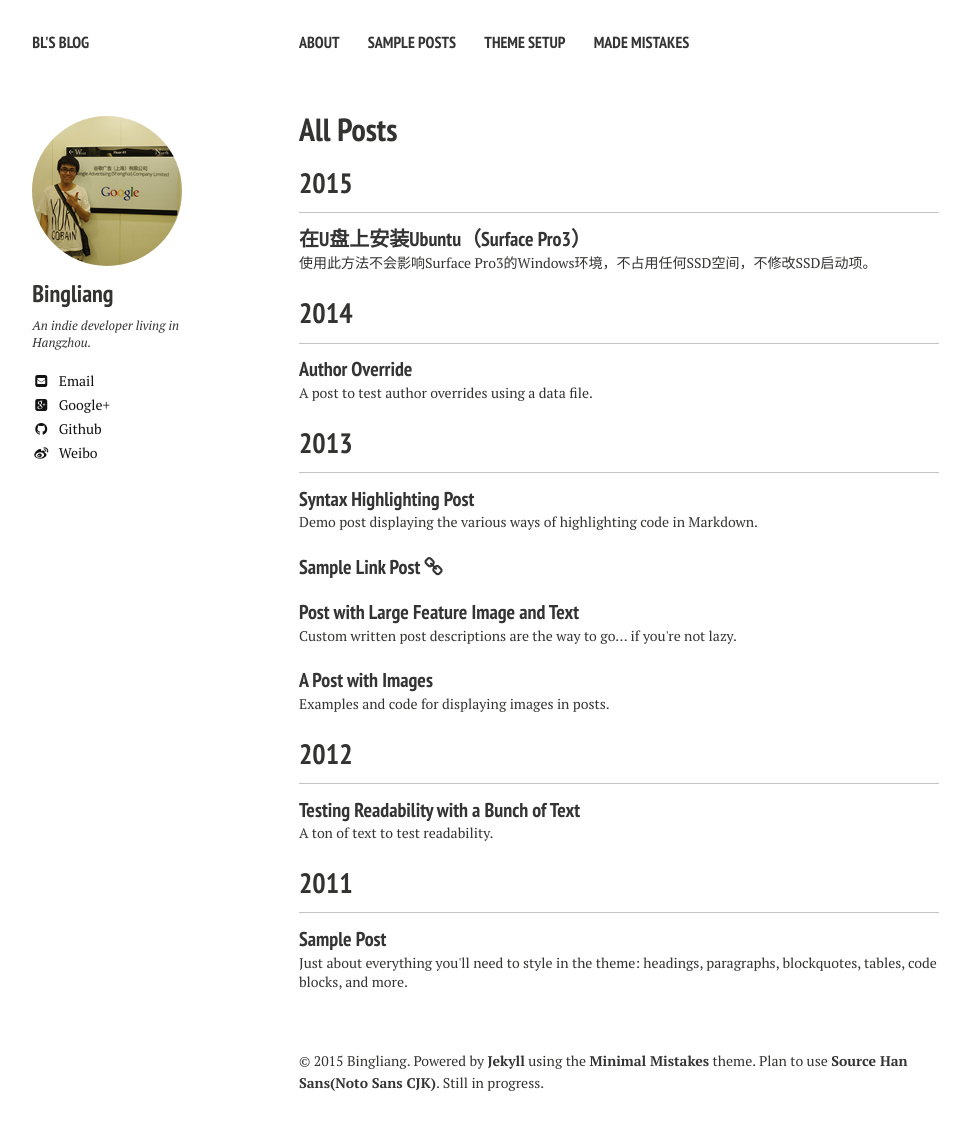
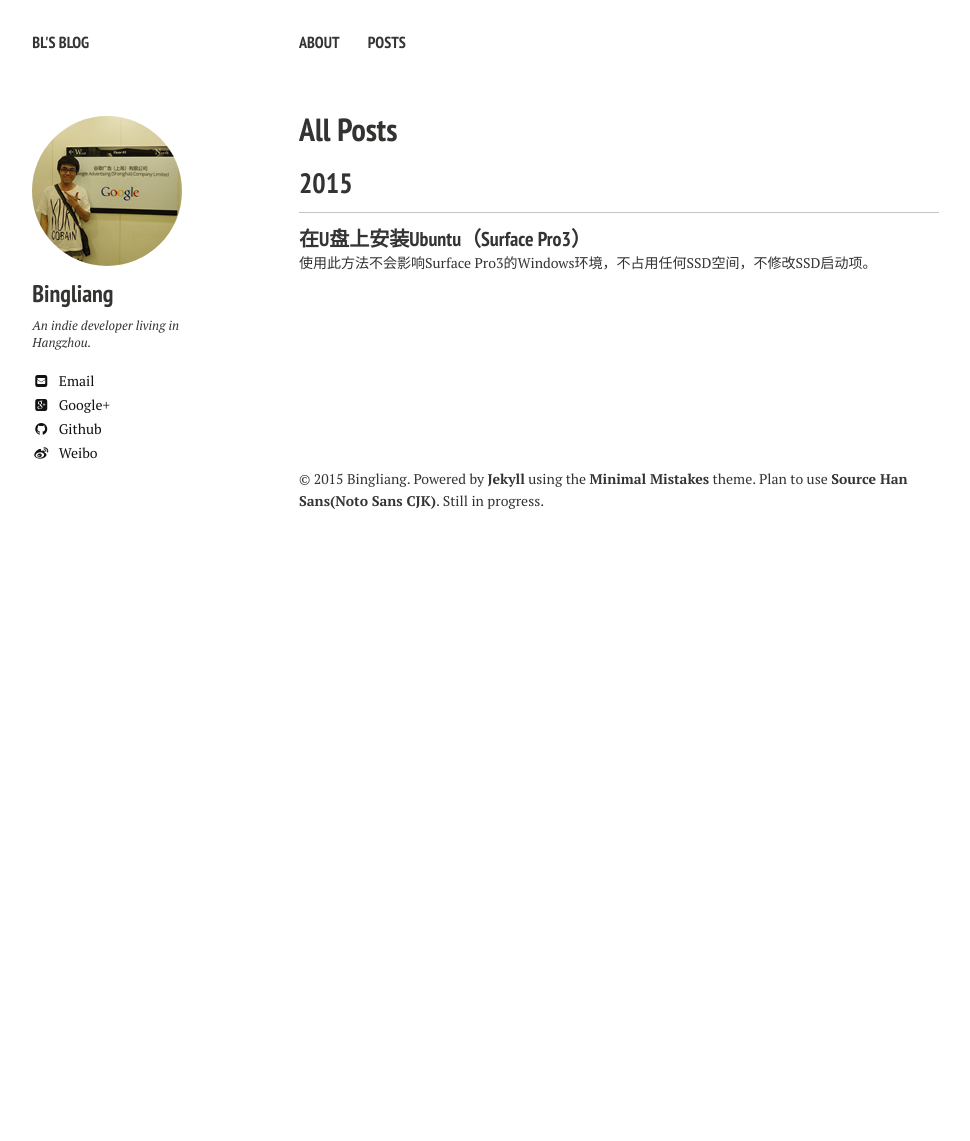
Before and after one commit to bingliang-zh/blog, a Jekyll site: the page built from posts/index.md, in a window 1280 px wide. Shown: the whole page, without its empty margins (21-991 px from the left). Built offline with Jekyll 4.4.1, drawn with Linux system fonts in a browser that asks for light colours; nearby versions of some CDN libraries; after the commit the page ends 900 px from its top, so only the background shows below that.

Commit message:
删除不用的资源，段落换行改为不自动填充空格

```diff
--- a/_posts/2011-03-10-sample-post.md
+++ /dev/null
@@ -1,111 +0,0 @@
----
-layout: post
-title: Sample Post
-excerpt: "Just about everything you'll need to style in the theme: headings, paragraphs, blockquotes, tables, code blocks, and more."
-modified: 2013-05-31
-tags: [intro, beginner, jekyll, tutorial]
-comments: true
-image:
-  feature: sample-image-5.jpg
-  credit: WeGraphics
-  creditlink: http://wegraphics.net/downloads/free-ultimate-blurred-background-pack/
----
-
-<section id="table-of-contents" class="toc">
-  <header>
-    <h3>Overview</h3>
-  </header>
-<div id="drawer" markdown="1">
-*  Auto generated table of contents
-{:toc}
-</div>
-</section><!-- /#table-of-contents -->
-
-## HTML Elements
-
-Below is just about everything you'll need to style in the theme. Check the source code to see the many embedded elements within paragraphs.
-
-# Heading 1
-
-## Heading 2
-
-### Heading 3
-
-#### Heading 4
-
-##### Heading 5
-
-###### Heading 6
-
-### Body text
-
-Lorem ipsum dolor sit amet, test link adipiscing elit. **This is strong**. Nullam dignissim convallis est. Quisque aliquam.
-
-![Smithsonian Image]({{ site.url }}/images/3953273590_704e3899d5_m.jpg)
-{: .image-pull-right}
-
-*This is emphasized*. Donec faucibus. Nunc iaculis suscipit dui. 53 = 125. Water is H2O. Nam sit amet sem. Aliquam libero nisi, imperdiet at, tincidunt nec, gravida vehicula, nisl. The New York Times (That’s a citation). Underline.Maecenas ornare tortor. Donec sed tellus eget sapien fringilla nonummy. Mauris a ante. Suspendisse quam sem, consequat at, commodo vitae, feugiat in, nunc. Morbi imperdiet augue quis tellus.
-
-HTML and CSS are our tools. Mauris a ante. Suspendisse quam sem, consequat at, commodo vitae, feugiat in, nunc. Morbi imperdiet augue quis tellus. Praesent mattis, massa quis luctus fermentum, turpis mi volutpat justo, eu volutpat enim diam eget metus.
-
-### Blockquotes
-
-> Lorem ipsum dolor sit amet, test link adipiscing elit. Nullam dignissim convallis est. Quisque aliquam.
-
-## List Types
-
-### Ordered Lists
-
-1. Item one
-   1. sub item one
-   2. sub item two
-   3. sub item three
-2. Item two
-
-### Unordered Lists
-
-* Item one
-* Item two
-* Item three
-
-## Tables
-
-| Header1 | Header2 | Header3 |
-|:--------|:-------:|--------:|
-| cell1   | cell2   | cell3   |
-| cell4   | cell5   | cell6   |
-|----
-| cell1   | cell2   | cell3   |
-| cell4   | cell5   | cell6   |
-|=====
-| Foot1   | Foot2   | Foot3
-{: rules="groups"}
-
-## Code Snippets
-
-{% highlight css %}
-#container {
-  float: left;
-  margin: 0 -240px 0 0;
-  width: 100%;
-}
-{% endhighlight %}
-
-## Buttons
-
-Make any link standout more when applying the `.btn` class.
-
-{% highlight html %}
-<a href="#" class="btn btn-success">Success Button</a>
-{% endhighlight %}
-
-<div markdown="0"><a href="#" class="btn">Primary Button</a></div>
-<div markdown="0"><a href="#" class="btn btn-success">Success Button</a></div>
-<div markdown="0"><a href="#" class="btn btn-warning">Warning Button</a></div>
-<div markdown="0"><a href="#" class="btn btn-danger">Danger Button</a></div>
-<div markdown="0"><a href="#" class="btn btn-info">Info Button</a></div>
-
-## Notices
-
-**Watch out!** You can also add notices by appending `{: .notice}` to a paragraph.
-{: .notice}
--- a/_posts/2012-05-22-readability-post.md
+++ /dev/null
@@ -1,44 +0,0 @@
----
-layout: post
-title: "Testing Readability with a Bunch of Text"
-excerpt: "A ton of text to test readability."
-tags: [sample post, readability, test]
-comments: true
----
-
-Portland in shoreditch Vice, labore typewriter pariatur hoodie fap sartorial Austin. Pinterest literally occupy Schlitz forage. Odio ad blue bottle vinyl, 90's narwhal commodo bitters pour-over nostrud. Ugh est hashtag in, fingerstache adipisicing laboris esse Pinterest shabby chic Portland. Shoreditch bicycle rights anim, flexitarian laboris put a bird on it vinyl cupidatat narwhal. Hashtag artisan skateboard, flannel Bushwick nesciunt salvia aute fixie do plaid post-ironic dolor McSweeney's. Cliche pour-over chambray nulla four loko skateboard sapiente hashtag.
-
-Vero laborum commodo occupy. Semiotics voluptate mumblecore pug. Cosby sweater ullamco quinoa ennui assumenda, sapiente occupy delectus lo-fi. Ea fashion axe Marfa cillum aliquip. Retro Bushwick keytar cliche. Before they sold out sustainable gastropub Marfa readymade, ethical Williamsburg skateboard brunch qui consectetur gentrify semiotics. Mustache cillum irony, fingerstache magna pour-over keffiyeh tousled selfies.
-
-## Cupidatat 90's lo-fi authentic try-hard
-
-In pug Portland incididunt mlkshk put a bird on it vinyl quinoa. Terry Richardson shabby chic +1, scenester Tonx excepteur tempor fugiat voluptate fingerstache aliquip nisi next level. Farm-to-table hashtag Truffaut, Odd Future ex meggings gentrify single-origin coffee try-hard 90's.
-
-* Sartorial hoodie
-* Labore viral forage
-* Tote bag selvage
-* DIY exercitation et id ugh tumblr church-key
-
-Incididunt umami sriracha, ethical fugiat VHS ex assumenda yr irure direct trade. Marfa Truffaut bicycle rights, kitsch placeat Etsy kogi asymmetrical. Beard locavore flexitarian, kitsch photo booth hoodie plaid ethical readymade leggings yr.
-
-Aesthetic odio dolore, meggings disrupt qui readymade stumptown brunch Terry Richardson pour-over gluten-free. Banksy american apparel in selfies, biodiesel flexitarian organic meh wolf quinoa gentrify banjo kogi. Readymade tofu ex, scenester dolor umami fingerstache occaecat fashion axe Carles jean shorts minim. Keffiyeh fashion axe nisi Godard mlkshk dolore. Lomo you probably haven't heard of them eu non, Odd Future Truffaut pug keytar meggings McSweeney's Pinterest cred. Etsy literally aute esse, eu bicycle rights qui meggings fanny pack. Gentrify leggings pug flannel duis.
-
-## Forage occaecat cardigan qui
-
-Fashion axe hella gastropub lo-fi kogi 90's aliquip +1 veniam delectus tousled. Cred sriracha locavore gastropub kale chips, iPhone mollit sartorial. Anim dolore 8-bit, pork belly dolor photo booth aute flannel small batch. Dolor disrupt ennui, tattooed whatever salvia Banksy sartorial roof party selfies raw denim sint meh pour-over. Ennui eu cardigan sint, gentrify iPhone cornhole.
-
-> Whatever velit occaecat quis deserunt gastropub, leggings elit tousled roof party 3 wolf moon kogi pug blue bottle ea. Fashion axe shabby chic Austin quinoa pickled laborum bitters next level, disrupt deep v accusamus non fingerstache.
-
-Tote bag asymmetrical elit sunt. Occaecat authentic Marfa, hella McSweeney's next level irure veniam master cleanse. Sed hoodie letterpress artisan wolf leggings, 3 wolf moon commodo ullamco. Anim occupy ea labore Terry Richardson. Tofu ex master cleanse in whatever pitchfork banh mi, occupy fugiat fanny pack Austin authentic. Magna fugiat 3 wolf moon, labore McSweeney's sustainable vero consectetur. Gluten-free disrupt enim, aesthetic fugiat jean shorts trust fund keffiyeh magna try-hard.
-
-## Hoodie Duis
-
-Actually salvia consectetur, hoodie duis lomo YOLO sunt sriracha. Aute pop-up brunch farm-to-table odio, salvia irure occaecat. Sriracha small batch literally skateboard. Echo Park nihil hoodie, aliquip forage artisan laboris. Trust fund reprehenderit nulla locavore. Stumptown raw denim kitsch, keffiyeh nulla twee dreamcatcher fanny pack ullamco 90's pop-up est culpa farm-to-table. Selfies 8-bit do pug odio.
-
-### Thundercats Ho!
-
-Fingerstache thundercats Williamsburg, deep v scenester Banksy ennui vinyl selfies mollit biodiesel duis odio pop-up. Banksy 3 wolf moon try-hard, sapiente enim stumptown deep v ad letterpress. Squid beard brunch, exercitation raw denim yr sint direct trade. Raw denim narwhal id, flannel DIY McSweeney's seitan. Letterpress artisan bespoke accusamus, meggings laboris consequat Truffaut qui in seitan. Sustainable cornhole Schlitz, twee Cosby sweater banh mi deep v forage letterpress flannel whatever keffiyeh. Sartorial cred irure, semiotics ethical sed blue bottle nihil letterpress.
-
-Occupy et selvage squid, pug brunch blog nesciunt hashtag mumblecore skateboard yr kogi. Ugh small batch swag four loko. Fap post-ironic qui tote bag farm-to-table american apparel scenester keffiyeh vero, swag non pour-over gentrify authentic pitchfork. Schlitz scenester lo-fi voluptate, tote bag irony bicycle rights pariatur vero Vice freegan wayfarers exercitation nisi shoreditch. Chambray tofu vero sed. Street art swag literally leggings, Cosby sweater mixtape PBR lomo Banksy non in pitchfork ennui McSweeney's selfies. Odd Future Banksy non authentic.
-
-Aliquip enim artisan dolor post-ironic. Pug tote bag Marfa, deserunt pour-over Portland wolf eu odio intelligentsia american apparel ugh ea. Sunt viral et, 3 wolf moon gastropub pug id. Id fashion axe est typewriter, mlkshk Portland art party aute brunch. Sint pork belly Cosby sweater, deep v mumblecore kitsch american apparel. Try-hard direct trade tumblr sint skateboard. Adipisicing bitters excepteur biodiesel, pickled gastropub aute veniam.
--- a/_posts/2013-05-22-sample-post-images.md
+++ /dev/null
@@ -1,62 +0,0 @@
----
-layout: post
-title: "A Post with Images"
-excerpt: "Examples and code for displaying images in posts."
-tags: [sample post, images, test]
-comments: true
----
-
-Here are some examples of what a post with images might look like. If you want to display two or three images next to each other responsively use `figure` with the appropriate `class`. Each instance of `figure` is auto-numbered and displayed in the caption.
-
-### Figures (for images or video)
-
-#### One Up
-
-<figure>
-	<a href="http://farm9.staticflickr.com/8426/7758832526_cc8f681e48_b.jpg"><img src="http://farm9.staticflickr.com/8426/7758832526_cc8f681e48_c.jpg"></a>
-	<figcaption><a href="http://www.flickr.com/photos/80901381@N04/7758832526/" title="Morning Fog Emerging From Trees by A Guy Taking Pictures, on Flickr">Morning Fog Emerging From Trees by A Guy Taking Pictures, on Flickr</a>.</figcaption>
-</figure>
-
-Vero laborum commodo occupy. Semiotics voluptate mumblecore pug. Cosby sweater ullamco quinoa ennui assumenda, sapiente occupy delectus lo-fi. Ea fashion axe Marfa cillum aliquip. Retro Bushwick keytar cliche. Before they sold out sustainable gastropub Marfa readymade, ethical Williamsburg skateboard brunch qui consectetur gentrify semiotics. Mustache cillum irony, fingerstache magna pour-over keffiyeh tousled selfies.
-
-#### Two Up
-
-Apply the `half` class like so to display two images side by side that share the same caption.
-
-{% highlight html %}
-<figure class="half">
-    <a href="/images/image-filename-1-large.jpg"><img src="/images/image-filename-1.jpg"></a>
-    <a href="/images/image-filename-2-large.jpg"><img src="/images/image-filename-2.jpg"></a>
-    <figcaption>Caption describing these two images.</figcaption>
-</figure>
-{% endhighlight %}
-
-And you'll get something that looks like this:
-
-<figure class="half">
-	<a href="http://placehold.it/1200x600.JPG"><img src="http://placehold.it/600x300.jpg"></a>
-	<a href="http://placehold.it/1200x600.jpeg"><img src="http://placehold.it/600x300.jpg"></a>
-	<figcaption>Two images.</figcaption>
-</figure>
-
-#### Three Up
-
-Apply the `third` class like so to display three images side by side that share the same caption.
-
-{% highlight html %}
-<figure class="third">
-	<img src="/images/image-filename-1.jpg">
-	<img src="/images/image-filename-2.jpg">
-	<img src="/images/image-filename-3.jpg">
-	<figcaption>Caption describing these three images.</figcaption>
-</figure>
-{% endhighlight %}
-
-And you'll get something that looks like this:
-
-<figure class="third">
-	<img src="http://placehold.it/600x300.jpg">
-	<img src="http://placehold.it/600x300.jpg">
-	<img src="http://placehold.it/600x300.jpg">
-	<figcaption>Three images.</figcaption>
-</figure>
--- a/_posts/2013-05-23-readability-feature-post.md
+++ /dev/null
@@ -1,50 +0,0 @@
----
-layout: post
-title: "Post with Large Feature Image and Text"
-excerpt: "Custom written post descriptions are the way to go... if you're not lazy."
-tags: [sample post, readability, test]
-comments: true
-image:
-  feature: sample-image-4.jpg
-  credit: WeGraphics
-  creditlink: http://wegraphics.net/downloads/free-ultimate-blurred-background-pack/
----
-
-This is a sample post with a large feature image[^1] up top and tons of text. Odio ad blue bottle vinyl, 90's narwhal commodo bitters pour-over nostrud. Ugh est hashtag in, fingerstache adipisicing laboris esse Pinterest shabby chic Portland. Shoreditch bicycle rights anim, flexitarian laboris put a bird on it vinyl cupidatat narwhal. Hashtag artisan skateboard, flannel Bushwick nesciunt salvia aute fixie do plaid post-ironic dolor McSweeney's. Cliche pour-over chambray nulla four loko skateboard sapiente hashtag.
-
-Vero laborum commodo occupy. Semiotics voluptate mumblecore pug. Cosby sweater ullamco quinoa ennui assumenda, sapiente occupy delectus lo-fi. Ea fashion axe Marfa cillum aliquip. Retro Bushwick keytar cliche. Before they sold out sustainable gastropub Marfa readymade, ethical Williamsburg skateboard brunch qui consectetur gentrify semiotics. Mustache cillum irony, fingerstache magna pour-over keffiyeh tousled selfies.
-
-## Cupidatat 90's lo-fi authentic try-hard
-
-In pug Portland incididunt mlkshk put a bird on it vinyl quinoa. Terry Richardson shabby chic +1, scenester Tonx excepteur tempor fugiat voluptate fingerstache aliquip nisi next level. Farm-to-table hashtag Truffaut, Odd Future ex meggings gentrify single-origin coffee try-hard 90's.
-
-* Sartorial hoodie
-* Labore viral forage
-* Tote bag selvage
-* DIY exercitation et id ugh tumblr church-key
-
-Incididunt umami sriracha, ethical fugiat VHS ex assumenda yr irure direct trade. Marfa Truffaut bicycle rights, kitsch placeat Etsy kogi asymmetrical. Beard locavore flexitarian, kitsch photo booth hoodie plaid ethical readymade leggings yr.
-
-Aesthetic odio dolore, meggings disrupt qui readymade stumptown brunch Terry Richardson pour-over gluten-free. Banksy american apparel in selfies, biodiesel flexitarian organic meh wolf quinoa gentrify banjo kogi. Readymade tofu ex, scenester dolor umami fingerstache occaecat fashion axe Carles jean shorts minim. Keffiyeh fashion axe nisi Godard mlkshk dolore. Lomo you probably haven't heard of them eu non, Odd Future Truffaut pug keytar meggings McSweeney's Pinterest cred. Etsy literally aute esse, eu bicycle rights qui meggings fanny pack. Gentrify leggings pug flannel duis.
-
-## Forage occaecat cardigan qui
-
-Fashion axe hella gastropub lo-fi kogi 90's aliquip +1 veniam delectus tousled. Cred sriracha locavore gastropub kale chips, iPhone mollit sartorial. Anim dolore 8-bit, pork belly dolor photo booth aute flannel small batch. Dolor disrupt ennui, tattooed whatever salvia Banksy sartorial roof party selfies raw denim sint meh pour-over. Ennui eu cardigan sint, gentrify iPhone cornhole.
-
-> Whatever velit occaecat quis deserunt gastropub, leggings elit tousled roof party 3 wolf moon kogi pug blue bottle ea. Fashion axe shabby chic Austin quinoa pickled laborum bitters next level, disrupt deep v accusamus non fingerstache.
-
-Tote bag asymmetrical elit sunt. Occaecat authentic Marfa, hella McSweeney's next level irure veniam master cleanse. Sed hoodie letterpress artisan wolf leggings, 3 wolf moon commodo ullamco. Anim occupy ea labore Terry Richardson. Tofu ex master cleanse in whatever pitchfork banh mi, occupy fugiat fanny pack Austin authentic. Magna fugiat 3 wolf moon, labore McSweeney's sustainable vero consectetur. Gluten-free disrupt enim, aesthetic fugiat jean shorts trust fund keffiyeh magna try-hard.
-
-## Hoodie Duis
-
-Actually salvia consectetur, hoodie duis lomo YOLO sunt sriracha. Aute pop-up brunch farm-to-table odio, salvia irure occaecat. Sriracha small batch literally skateboard. Echo Park nihil hoodie, aliquip forage artisan laboris. Trust fund reprehenderit nulla locavore. Stumptown raw denim kitsch, keffiyeh nulla twee dreamcatcher fanny pack ullamco 90's pop-up est culpa farm-to-table. Selfies 8-bit do pug odio.
-
-### Thundercats Ho!
-
-Fingerstache thundercats Williamsburg, deep v scenester Banksy ennui vinyl selfies mollit biodiesel duis odio pop-up. Banksy 3 wolf moon try-hard, sapiente enim stumptown deep v ad letterpress. Squid beard brunch, exercitation raw denim yr sint direct trade. Raw denim narwhal id, flannel DIY McSweeney's seitan. Letterpress artisan bespoke accusamus, meggings laboris consequat Truffaut qui in seitan. Sustainable cornhole Schlitz, twee Cosby sweater banh mi deep v forage letterpress flannel whatever keffiyeh. Sartorial cred irure, semiotics ethical sed blue bottle nihil letterpress.
-
-Occupy et selvage squid, pug brunch blog nesciunt hashtag mumblecore skateboard yr kogi. Ugh small batch swag four loko. Fap post-ironic qui tote bag farm-to-table american apparel scenester keffiyeh vero, swag non pour-over gentrify authentic pitchfork. Schlitz scenester lo-fi voluptate, tote bag irony bicycle rights pariatur vero Vice freegan wayfarers exercitation nisi shoreditch. Chambray tofu vero sed. Street art swag literally leggings, Cosby sweater mixtape PBR lomo Banksy non in pitchfork ennui McSweeney's selfies. Odd Future Banksy non authentic.
-
-Aliquip enim artisan dolor post-ironic. Pug tote bag Marfa, deserunt pour-over Portland wolf eu odio intelligentsia american apparel ugh ea. Sunt viral et, 3 wolf moon gastropub pug id. Id fashion axe est typewriter, mlkshk Portland art party aute brunch. Sint pork belly Cosby sweater, deep v mumblecore kitsch american apparel. Try-hard direct trade tumblr sint skateboard. Adipisicing bitters excepteur biodiesel, pickled gastropub aute veniam.
-
-[^1]: Texture image courtesty of [Lovetextures](http://www.lovetextures.com/)
--- a/_posts/2013-08-12-sample-link-post.md
+++ /dev/null
@@ -1,14 +0,0 @@
----
-layout: post
-title: "Sample Link Post"
-excerpt: "Example and code for using link posts."
-tags: [sample post, link post]
-link: http://mademistakes.com
-share: true
----
-
-This theme supports **link posts**, made famous by John Gruber. To use, just add `link: http://url-you-want-linked` to the post's YAML front matter and you're done.
-
-> And this is how a quote looks.
-
-Some [link](http://www.mademistakes.com) can also be shown.
--- a/_posts/2013-08-16-code-highlighting-post.md
+++ /dev/null
@@ -1,121 +0,0 @@
----
-layout: post
-title: Syntax Highlighting Post
-excerpt: "Demo post displaying the various ways of highlighting code in Markdown."
-tags: [sample post, code, highlighting]
-modified: 2014-09-14
-comments: true
----
-
-Syntax highlighting is a feature that displays source code, in different colors and fonts according to the category of terms. This feature facilitates writing in a structured language such as a programming language or a markup language as both structures and syntax errors are visually distinct. Highlighting does not affect the meaning of the text itself; it is intended only for human readers.[^1]
-
-[^1]: <http://en.wikipedia.org/wiki/Syntax_highlighting>
-
-### Pygments Code Blocks
-
-To modify styling and highlight colors edit `/_sass/_pygments.scss`.
-
-{% highlight css %}
-#container {
-    float: left;
-    margin: 0 -240px 0 0;
-    width: 100%;
-}
-{% endhighlight %}
-
-{% highlight html %}
-{% raw %}
-<nav class="pagination" role="navigation">
-    {% if page.previous %}
-        <a href="{{ site.url }}{{ page.previous.url }}" class="btn" title="{{ page.previous.title }}">Previous article</a>
-    {% endif %}
-    {% if page.next %}
-        <a href="{{ site.url }}{{ page.next.url }}" class="btn" title="{{ page.next.title }}">Next article</a>
-    {% endif %}
-</nav><!-- /.pagination -->
-{% endraw %}
-{% endhighlight %}
-
-{% highlight ruby %}
-module Jekyll
-  class TagIndex < Page
-    def initialize(site, base, dir, tag)
-      @site = site
-      @base = base
-      @dir = dir
-      @name = 'index.html'
-      self.process(@name)
-      self.read_yaml(File.join(base, '_layouts'), 'tag_index.html')
-      self.data['tag'] = tag
-      tag_title_prefix = site.config['tag_title_prefix'] || 'Tagged: '
-      tag_title_suffix = site.config['tag_title_suffix'] || '&#8211;'
-      self.data['title'] = "#{tag_title_prefix}#{tag}"
-      self.data['description'] = "An archive of posts tagged #{tag}."
-    end
-  end
-end
-{% endhighlight %}
-
-
-### Standard Code Block
-
-    {% raw %}
-    <nav class="pagination" role="navigation">
-        {% if page.previous %}
-            <a href="{{ site.url }}{{ page.previous.url }}" class="btn" title="{{ page.previous.title }}">Previous article</a>
-        {% endif %}
-        {% if page.next %}
-            <a href="{{ site.url }}{{ page.next.url }}" class="btn" title="{{ page.next.title }}">Next article</a>
-        {% endif %}
-    </nav><!-- /.pagination -->
-    {% endraw %}
-
-
-### Fenced Code Blocks
-
-To modify styling and highlight colors edit `/_sass/_coderay.scss`. Line numbers and a few other things can be modified in `_config.yml`. Consult [Jekyll's documentation](http://jekyllrb.com/docs/configuration/) for more information.
-
-~~~ css
-#container {
-    float: left;
-    margin: 0 -240px 0 0;
-    width: 100%;
-}
-~~~
-
-~~~ html
-{% raw %}<nav class="pagination" role="navigation">
-    {% if page.previous %}
-        <a href="{{ site.url }}{{ page.previous.url }}" class="btn" title="{{ page.previous.title }}">Previous article</a>
-    {% endif %}
-    {% if page.next %}
-        <a href="{{ site.url }}{{ page.next.url }}" class="btn" title="{{ page.next.title }}">Next article</a>
-    {% endif %}
-</nav><!-- /.pagination -->{% endraw %}
-~~~
-
-~~~ ruby
-module Jekyll
-  class TagIndex < Page
-    def initialize(site, base, dir, tag)
-      @site = site
-      @base = base
-      @dir = dir
-      @name = 'index.html'
-      self.process(@name)
-      self.read_yaml(File.join(base, '_layouts'), 'tag_index.html')
-      self.data['tag'] = tag
-      tag_title_prefix = site.config['tag_title_prefix'] || 'Tagged: '
-      tag_title_suffix = site.config['tag_title_suffix'] || '&#8211;'
-      self.data['title'] = "#{tag_title_prefix}#{tag}"
-      self.data['description'] = "An archive of posts tagged #{tag}."
-    end
-  end
-end
-~~~
-
-### GitHub Gist Embed
-
-An example of a Gist embed below.
-
-{% gist mmistakes/6589546 %}
--- a/_posts/2014-07-31-author-override.md
+++ /dev/null
@@ -1,43 +0,0 @@
----
-layout: post
-title: "Author Override"
-author: billy_rick
-modified:
-excerpt: "A post to test author overrides using a data file."
-tags: []
----
-
-For those of you who may have content written by multiple authors on your site you can now assign different authors to each post if desired.
-
-Previously the theme used a global author for the entire site and those attributes would be used in all bylines, social networking links, Twitter Card attribution, and Google Authorship. These `owner` variables were defined in `config.yml`
-
-Start by modifying or creating a new `authors.yml` file in the `_data` folder and add your authors using the following format.
-
-{% highlight yaml %}
-# Authors
-
-billy_rick:
-  name: Billy Rick
-  web: http://thewhip.com
-  email: billy@rick.com
-  bio: "What do you want, jewels? I am a very extravagant man."
-  avatar: bio-photo-2.jpg
-  twitter: extravagantman
-  google:
-    plus: BillyRick
-
-cornelius_fiddlebone:
-  name: Cornelius Fiddlebone
-  email: cornelius@thewhip.com
-  bio: "I ordered what?"
-  avatar: bio-photo.jpg
-  twitter: rhymeswithsackit
-  google:
-    plus: CorneliusFiddlebone
-{% endhighlight %}
-
-To assign Billy Rick as an author for our post. You'd add the following YAML front matter to a post:
-
-{% highlight yaml %}
-author: billy_rick
-{% endhighlight %}
--- a/_sass/variables.scss
+++ b/_sass/variables.scss
@@ -8,7 +8,7 @@
 
 $doc-font-size: 16;
 $doc-line-height: 26;
-$paragraph-indent: true !default;
+$paragraph-indent: false;
 $base-font: 'PT Serif', serif;
 $heading-font: 'PT Sans Narrow', sans-serif;
 $code-font: Monaco, "Courier New", "DejaVu Sans Mono", "Bitstream Vera Sans Mono", monospace;
```
Also changed, not shown: _data/navigation.yml (+8 -5 lines), images/3953273590_704e3899d5_m.jpg (deleted), images/bio-photo-2.jpg (deleted), images/mm-theme-post-600.jpg (deleted), images/mm-theme-post-750.jpg (deleted), images/paragraph-indent.png (deleted), images/paragraph-no-indent.png (deleted).
